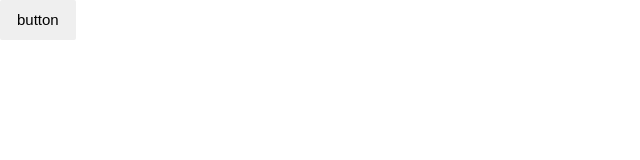
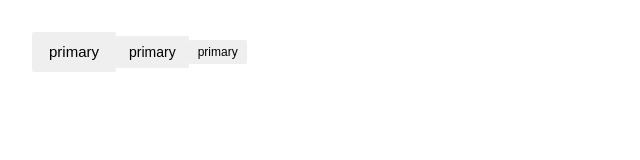
Before and after one commit to jungwh1228/OVP-Design, a website: page pages/index.html in a window 1280 px wide. Shown: the whole page, without its empty margins (0-640 px from the left). Drawn offline with Linux system fonts and the light colour scheme.

Commit message:
추가 진행

```diff
--- a/assets/scss/base/_base.scss
+++ b/assets/scss/base/_base.scss
@@ -1,3 +1,4 @@
 // TODO: [퍼블리싱] 클래스 재정의 및 리팩토링
-#wrap {
+.wrap {
+  padding: 32px;
 }
--- a/assets/scss/components/_button.scss
+++ b/assets/scss/components/_button.scss
@@ -17,7 +17,7 @@
   }
 }
 
-@mixin button-size($height: 32px, $gap: null, $padding: 12px, $font-size: 14, $icon-sm: false) {
+@mixin button-size($height: 32px, $gap: null, $padding: 12px, $font-size: '14', $icon-sm: false) {
   height: $height;
   gap: $gap;
   padding: 0 $padding;
--- a/pages/index.html
+++ b/pages/index.html
@@ -7,6 +7,18 @@
   <title>Document</title>
 </head>
 <body>
-  <button class="button button-lg">button</button>
+  <div class="wrap">
+    <div class="h-group">
+    <button class="button button-lg button-primary">
+      <span>primary</span>
+    </button>
+    <button class="button button-primary">
+      <span>primary</span>
+    </button>
+    <button class="button button-sm button-primary">
+      <span>primary</span>
+    </button>
+  </div>
+  </div>
 </body>
 </html>
```
Also changed, not shown: assets/css/main.css, 1 other file.
